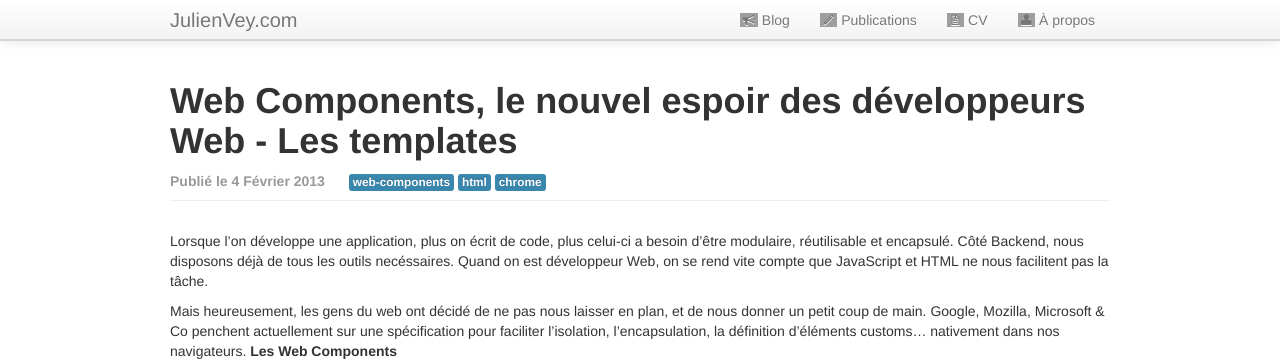
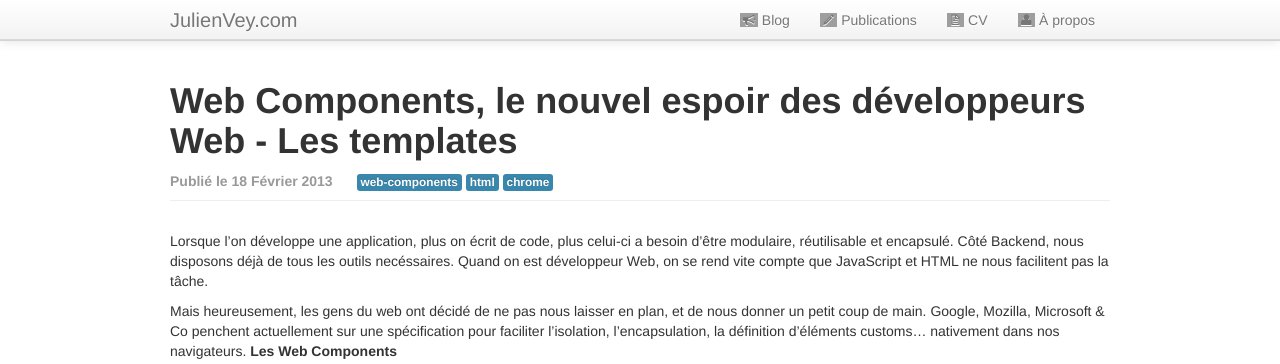
Before and after one commit to julienvey/julienvey.en, a Jekyll site: the page built from _posts/2013-02-04-web-components.md, in a window 1280 px wide. Shown: the top 364 px of the page. Built offline with Jekyll 4.4.1, drawn with Linux system fonts in a browser that asks for light colours; Markdown is read by kramdown in place of the engine named in the settings; comment, search, counter and statistics services are not loaded; grey boxes are pictures that could not be loaded.

Commit message:
Mise à jour de la date de publication

```diff
--- a/_posts/2013-02-04-web-components.md
+++ b/_posts/2013-02-04-web-components.md
@@ -1,6 +1,6 @@
 ---
-date: '2013-02-04 09:00:00'
-datefr: 4 Février 2013
+date: '2013-02-18 09:00:00'
+datefr: 18 Février 2013
 layout: post
 status: publish
 title: Web Components, le nouvel espoir des développeurs Web - Les templates
```
